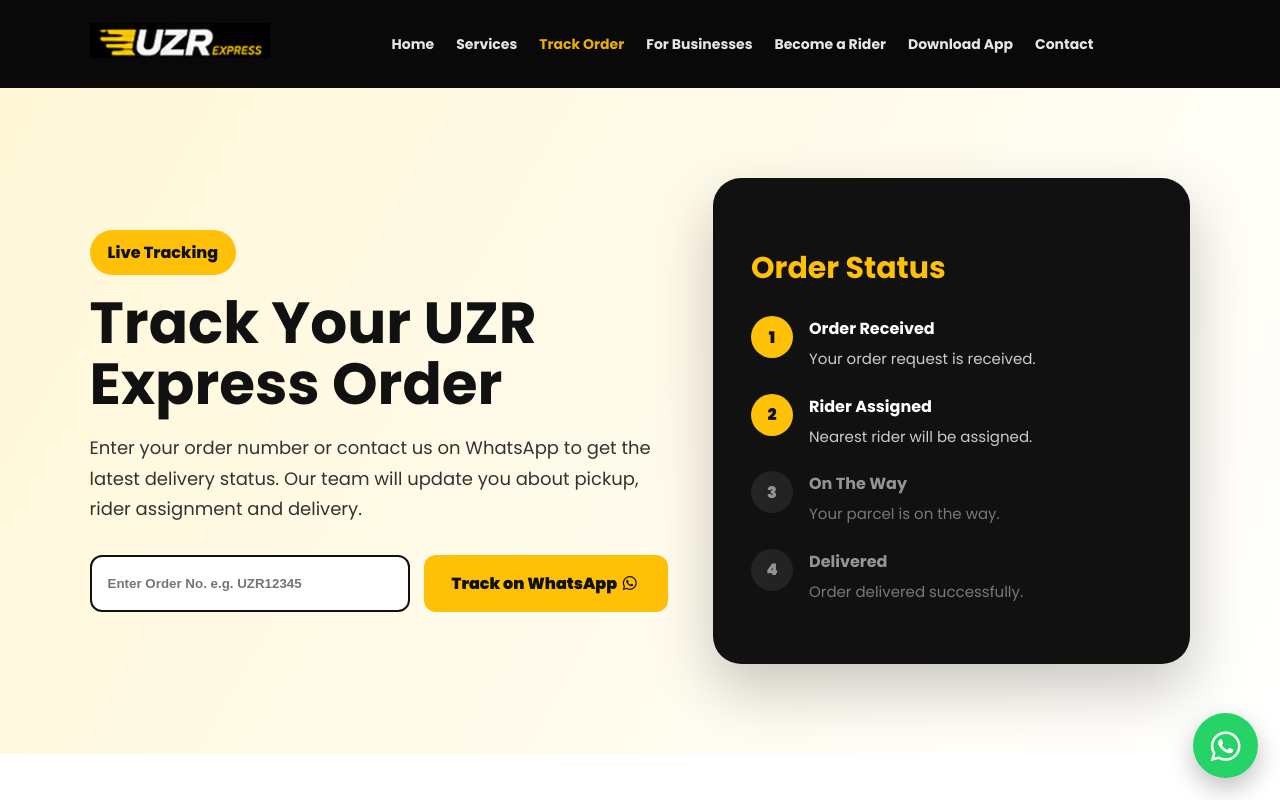
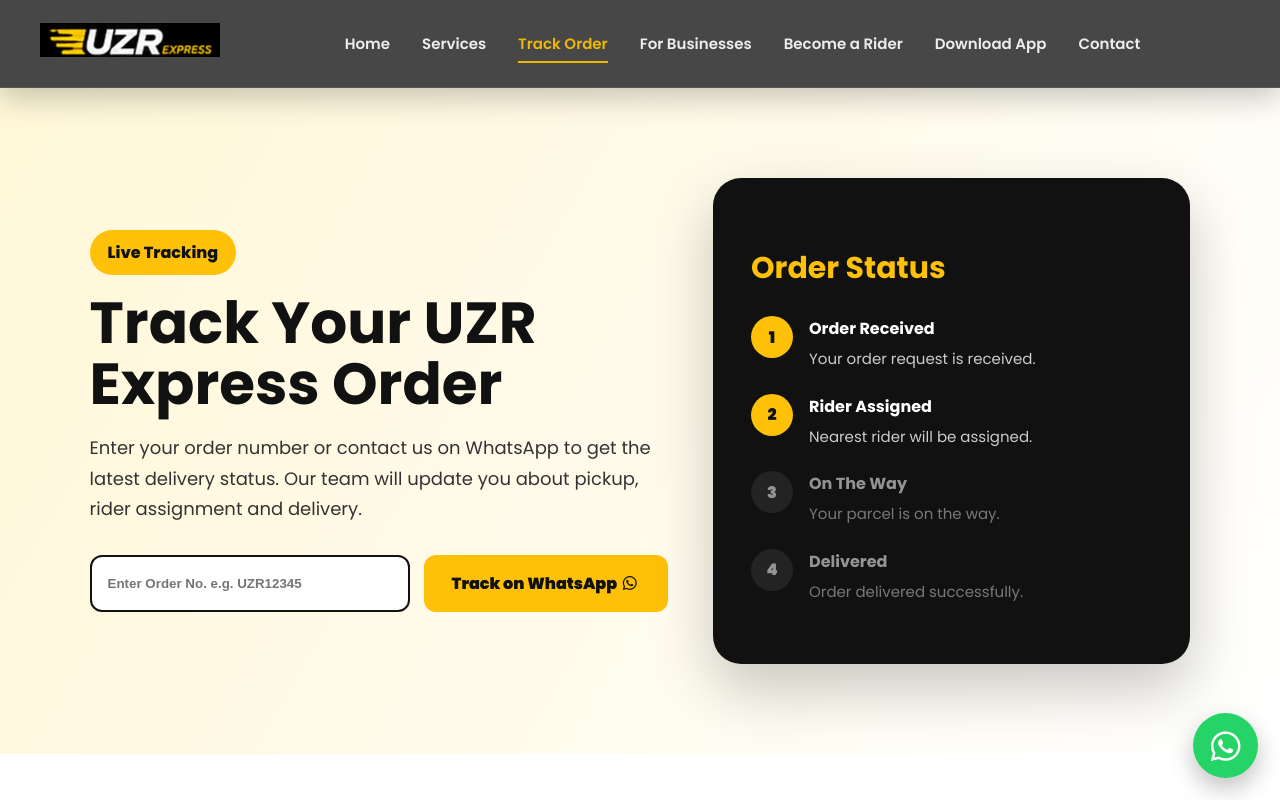
Before and after one commit to PirUbaid/uzr-express, an Angular app: page /track-order in a window 1280 px wide. Shown: the top 800 px of the page. Built offline with nearby package versions, Linux system fonts and the light colour scheme.

Commit message:
Glassmorphism navbar,Smooth scroll reveal animations

```diff
--- /dev/null
+++ b/src/app/components/navbar/navbar.component.scss
@@ -0,0 +1,149 @@
+.nav{
+  position: sticky;
+  top: 0;
+  z-index: 9999;
+
+  display:flex;
+  align-items:center;
+  justify-content:space-between;
+
+  padding: 14px 40px;
+
+  background: rgba(0,0,0,.72);
+  backdrop-filter: blur(18px);
+  -webkit-backdrop-filter: blur(18px);
+
+  border-bottom: 1px solid rgba(255,255,255,.08);
+
+  box-shadow:
+    0 10px 30px rgba(0,0,0,.22);
+
+  transition: .35s ease;
+}
+
+/* logo */
+.brand img{
+  height:42px;
+  object-fit:contain;
+}
+
+/* nav links */
+.links{
+  display:flex;
+  align-items:center;
+  gap:32px;
+}
+
+.links a{
+  color:white;
+  text-decoration:none;
+  font-weight:600;
+  font-size:15px;
+  position:relative;
+  transition:.3s ease;
+}
+
+/* premium hover */
+.links a:hover{
+  color:#ffc400;
+  transform:translateY(-2px);
+}
+
+/* active link */
+.links a.active{
+  color:#ffc400;
+}
+
+/* underline animation */
+.links a::after{
+  content:'';
+  position:absolute;
+  left:0;
+  bottom:-8px;
+  width:0%;
+  height:2px;
+  background:#ffc400;
+  transition:.35s ease;
+}
+
+.links a:hover::after,
+.links a.active::after{
+  width:100%;
+}
+
+/* menu button */
+.menuBtn{
+  display:none;
+  width:52px;
+  height:52px;
+  border:none;
+  border-radius:14px;
+  background:#ffc400;
+  cursor:pointer;
+
+  flex-direction:column;
+  align-items:center;
+  justify-content:center;
+  gap:5px;
+}
+
+.menuBtn span{
+  width:22px;
+  height:2px;
+  background:black;
+  border-radius:10px;
+}
+
+/* mobile */
+@media (max-width: 900px){
+
+  .nav{
+    padding:14px 18px;
+  }
+
+  .menuBtn{
+    display:flex;
+  }
+
+  .links{
+    position:fixed;
+    top:0;
+    right:-100%;
+    width:280px;
+    height:100vh;
+
+    background: rgba(10,10,10,.92);
+    backdrop-filter: blur(18px);
+
+    flex-direction:column;
+    align-items:flex-start;
+
+    padding:100px 30px;
+    gap:24px;
+
+    transition:.4s ease;
+  }
+
+  .links.open{
+    right:0;
+  }
+
+  .links a{
+    font-size:18px;
+  }
+
+  .menuOverlay{
+    position:fixed;
+    inset:0;
+    background:rgba(0,0,0,.45);
+    border:none;
+    opacity:0;
+    visibility:hidden;
+    transition:.3s ease;
+  }
+
+  .menuOverlay.open{
+    opacity:1;
+    visibility:visible;
+  }
+}
--- a/src/app/components/navbar/navbar.component.ts
+++ b/src/app/components/navbar/navbar.component.ts
@@ -2,7 +2,11 @@
 import { RouterLink, RouterLinkActive } from '@angular/router';
 @Component({ selector: 'app-navbar', standalone: true, imports: [RouterLink, RouterLinkActive], template: `<nav class="nav"><a routerLink="/" class="brand" (click)="closeMenu()"><img src="assets/images/uzr-logo.png" alt="UZR Express"></a><button class="menuBtn" type="button" aria-label="Open navigation menu" [attr.aria-expanded]="isMenuOpen" (click)="toggleMenu()"><span></span><span></span><span></span></button><div class="links" [class.open]="isMenuOpen"><a routerLink="/" routerLinkActive="active" [routerLinkActiveOptions]="{exact:true}" (click)="closeMenu()">Home</a><a routerLink="/services" routerLinkActive="active" (click)="closeMenu()">Services</a><a routerLink="/track-order" routerLinkActive="active" (click)="closeMenu()">Track Order</a><a routerLink="/business" routerLinkActive="active" (click)="closeMenu()">For Businesses</a><a routerLink="/become-rider" routerLinkActive="active" (click)="closeMenu()">Become a Rider</a><a routerLink="/download-app" routerLinkActive="active" (click)="closeMenu()">Download App</a><a routerLink="/contact" routerLinkActive="active" (click)="closeMenu()">Contact</a></div>
 
-  <button class="menuOverlay" type="button" aria-label="Close navigation menu" [class.open]="isMenuOpen" (click)="closeMenu()"></button></nav>` })
+  <button class="menuOverlay" type="button" aria-label="Close navigation menu" [class.open]="isMenuOpen" (click)="closeMenu()"></button></nav>`,
+    styleUrls: ['./navbar.component.scss']
+
+
+})
 export class NavbarComponent {
   isMenuOpen = false;
 
--- a/src/app/pages/home/home.component.scss
+++ b/src/app/pages/home/home.component.scss
@@ -212,3 +212,13 @@
   }
 
 }
+.reveal {
+  opacity: 0;
+  transform: translateY(45px);
+  transition: opacity 0.9s ease, transform 0.9s ease;
+}
+
+.reveal.show {
+  opacity: 1;
+  transform: translateY(0);
+}
--- a/src/app/pages/home/home.component.ts
+++ b/src/app/pages/home/home.component.ts
@@ -1,11 +1,11 @@
-import { Component } from '@angular/core';
+import { AfterViewInit, Component } from '@angular/core';
 import { RouterLink } from '@angular/router';
 
 @Component({
   standalone: true,
   imports: [RouterLink],
   template: `
-<section class="hero">
+<section class="hero reveal">
   <div class="heroText">
     <span class="pill">📍 Kohat Ki</span>
     <h1>Fastest Local <span>Delivery Service</span></h1>
@@ -18,10 +18,11 @@
     </div>
 
     <div class="actions">
-<a class="btn yellow" href="https://wa.me/923368877657" target="_blank">
-  <i class="fab fa-whatsapp"></i>
-  Order Now on WhatsApp
-</a>      <a class="btn dark" routerLink="/download-app">Download Our App</a>
+      <a class="btn yellow" href="https://wa.me/923368877657" target="_blank">
+        <i class="fab fa-whatsapp"></i>
+        Order Now on WhatsApp
+      </a>
+      <a class="btn dark" routerLink="/download-app">Download Our App</a>
     </div>
 
     <em>Aapka Karobar, Hamari Zimmedari.</em>
@@ -33,7 +34,7 @@
   </div>
 </section>
 
-<section class="app">
+<section class="app reveal">
   <div>
     <span class="pill">NEW • UZR EXPRESS APP</span>
     <h2>Download <span>UZR Express</span> App</h2>
@@ -56,24 +57,23 @@
   </div>
 </section>
 
-<section class="section">
+<section class="section reveal">
   <h2>Our <span>Services</span></h2>
   <div class="cards">
     <div class="card"><span class="card-icon">🍔</span><h3>Food Delivery</h3><p>Your favorite food delivered fast.</p></div>
     <div class="card"><span class="card-icon">🛒</span><h3>Grocery Delivery</h3><p>Daily essentials delivered to you.</p></div>
     <div class="card"><span class="card-icon">📦</span><h3>Parcel Delivery</h3><p>Safe and secure parcel delivery.</p></div>
-    <div class="card"><span class="card-icon">📄</span><h3>Documents</h3><p>Important documents on time.</p></div>
+    <div class="card"><span class="card-icon">📋</span><h3>Documents</h3><p>Important documents on time.</p></div>
     <div class="card"><span class="card-icon">🎁</span><h3>Gifts</h3><p>Surprises to your loved ones.</p></div>
     <div class="card"><span class="card-icon">💊</span><h3>Medicine</h3><p>Medicine delivered to doorstep.</p></div>
   </div>
 </section>
 
-<section class="split">
+<section class="split reveal">
   <div class="black">
     <h2>How It <span>Works</span></h2>
     <div class="steps">
-      <p><b>1</b>   <i class="fab fa-whatsapp"></i>
- Send order on WhatsApp/App</p>
+      <p><b>1</b> Send order on WhatsApp/App</p>
       <p><b>2</b> Rider assigned instantly</p>
       <p><b>3</b> Fast delivery to destination</p>
     </div>
@@ -86,7 +86,7 @@
   </div>
 </section>
 
-<section class="two">
+<section class="two reveal">
   <div>
     <h2>Become a Rider</h2>
     <p>Earn daily with flexible timing.</p>
@@ -107,4 +107,24 @@
 `,
   styleUrls: ['./home.component.scss']
 })
-export class HomeComponent {}
+export class HomeComponent implements AfterViewInit {
+  ngAfterViewInit(): void {
+    const elements = document.querySelectorAll('.reveal');
+
+    const observer = new IntersectionObserver(
+      (entries, obs) => {
+        entries.forEach(entry => {
+          if (entry.isIntersecting) {
+            entry.target.classList.add('show');
+            obs.unobserve(entry.target);
+          }
+        });
+      },
+      {
+        threshold: 0.15
+      }
+    );
+
+    elements.forEach(el => observer.observe(el));
+  }
+}
```
